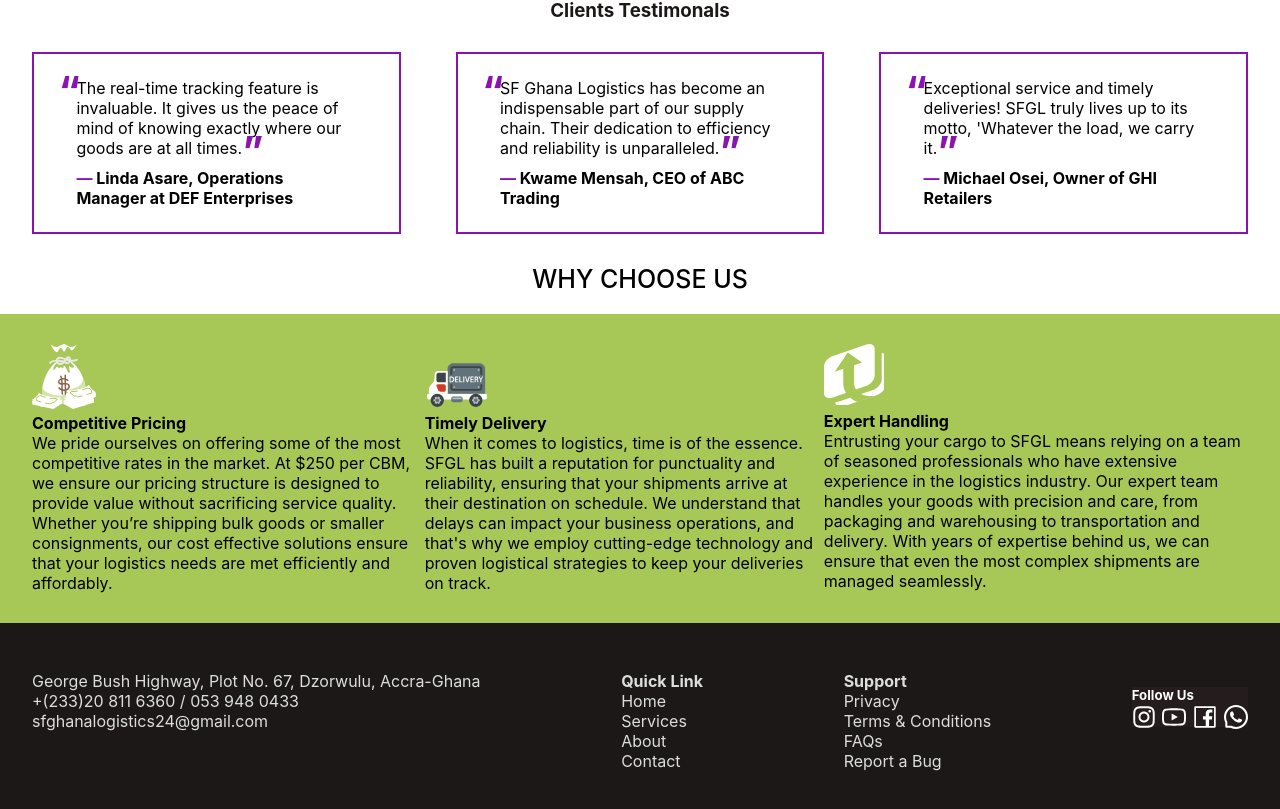
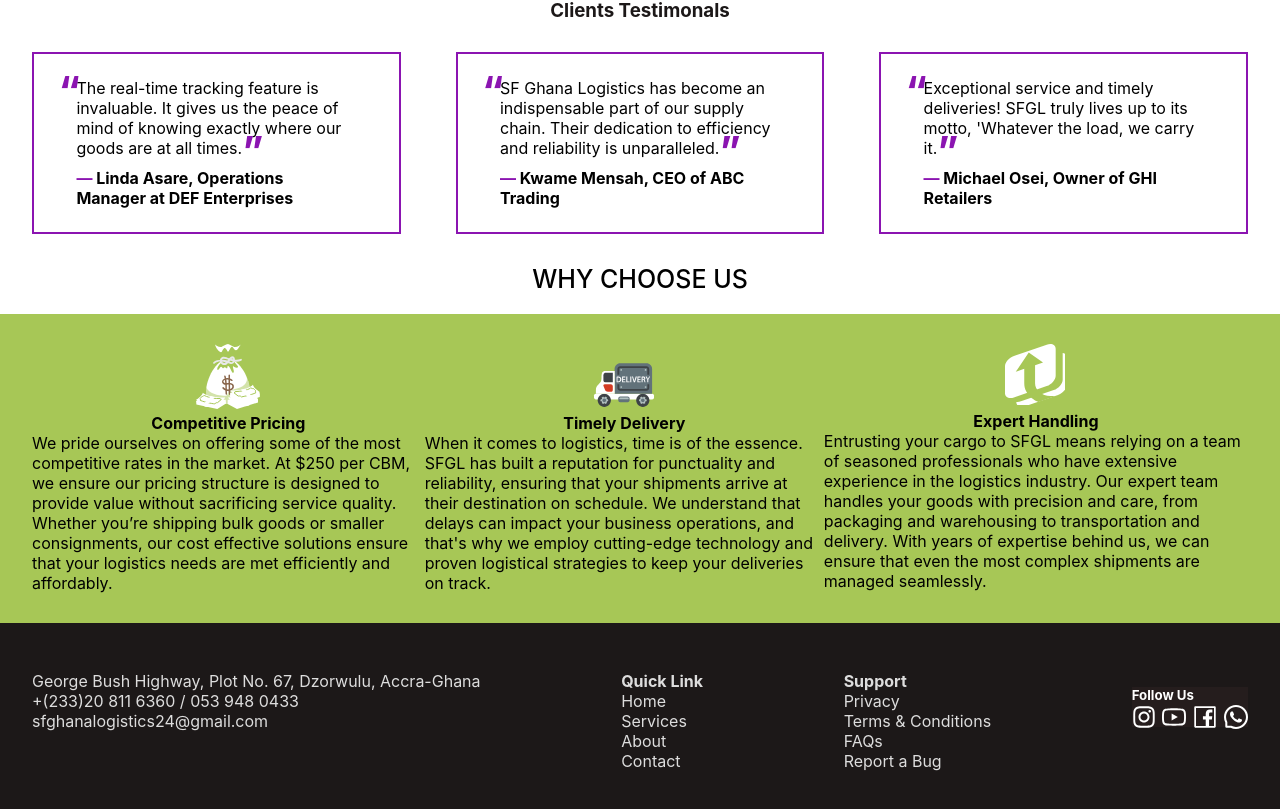
Before and after one commit to Akuafo-Patawah12/SGF-Logistics, a React (Create React App) app in the folder Client/: page / in a window 1280 px wide. Shown: the part 1370-2179 px from the top of the page. Built offline with nearby package versions, Linux system fonts and the light colour scheme; no server answers.

Commit message:
how it works update

```diff
--- /dev/null
+++ b/Client/src/Pages/Components/HowItWorksVideo.jsx
@@ -0,0 +1,18 @@
+import React from 'react'
+
+const HowItWorksVideo = () => {
+  return (
+    <div>
+        <video
+        src="./SFG_images/How_it_works.mp4"
+        autoPlay
+        loop
+        muted
+        controls
+        style={{ width: "100%", height: "auto" }}
+      />
+    </div>
+  )
+}
+
+export default HowItWorksVideo
--- a/Client/src/Pages/HomePage.jsx
+++ b/Client/src/Pages/HomePage.jsx
@@ -7,8 +7,9 @@ import MoneyIcon from "../Icons/MoneyIcon"
 import {LazyLoadImage} from "react-lazy-load-image-component"
 import 'react-lazy-load-image-component/src/effects/blur.css';
 import Authentication from "../Components/Authentication"
-import { LeftCircleFilled,PlayCircleFilled,RightCircleFilled } from '@ant-design/icons'
+import { CloseOutlined, LeftCircleFilled,PlayCircleFilled,RightCircleFilled } from '@ant-design/icons'
 import LiftIcon from '../Icons/LiftIcon'
+import HowItWorksVideo from './Components/HowItWorksVideo'
 const HomePage = ({setShowAuth,showAuth}) => {
   const socket1= useMemo(() => io("http://localhost:4040",{
     transports: ['websocket'],
@@ -147,7 +148,7 @@ useEffect(() => {
   }, [windowWidth]);
 
 
-
+  const [isVideo,setIsVideo] = useState(false)
 
 
   return (
@@ -173,7 +174,7 @@ useEffect(() => {
 
           <section style={{display:"flex",gap:"1rem"}}>
             <button className='btn'>Get A Quote</button>
-            <button style={{border: "#5cbbf1",background:"transparent",display:"flex",justifyContent:"center",alignItems:"center"}}><span style={{color:"#5cbbf1",fontSize:"x-large"}}><PlayCircleFilled /> </span><span style={{color:"white"}}>Home It Works?</span></button>
+            <button onClick={()=> setIsVideo(true)} style={{border: "#5cbbf1",background:"transparent",display:"flex",justifyContent:"center",alignItems:"center"}}><span style={{color:"#5cbbf1",fontSize:"x-large"}}><PlayCircleFilled /> </span><span style={{color:"white"}}>Home It Works?</span></button>
           </section>
           </div>
 
@@ -290,8 +291,8 @@ useEffect(() => {
        <p style={{marginInline:"auto" ,width:"fit-content",marginBlock:"20px",fontSize:"25px" ,fontWeight:"500"}}>WHY CHOOSE US</p>
        <section ref={sectionRef2} className={`why_choose_us ${isVisible ? 'fade-in' : ''}`} style={{animation:`${isVisible ? "0.3s width" :"0.3s width "}`}}>
            <div>
-            <MoneyIcon />
-              <h4>Competitive Pricing</h4>
+            <div style={{marginInline:"auto",width:"fit-content"}}><MoneyIcon /></div>
+              <h4 style={{marginInline:"auto",width:"fit-content"}}>Competitive Pricing</h4>
               <p >
                   We pride ourselves on offering some of the most competitive rates in the market. At $250
                   per CBM, we ensure our pricing structure is designed to provide value without sacrificing
@@ -300,8 +301,8 @@ useEffect(() => {
               </p>
            </div>
            <div>
-            <DeliveryIcon />
-           <h4>Timely Delivery</h4>
+            <div style={{marginInline:"auto",width:"fit-content"}}><DeliveryIcon /></div>
+           <h4 style={{marginInline:"auto",width:"fit-content"}}>Timely Delivery</h4>
               <p >
                 When it comes to logistics, time is of the essence. SFGL has built a reputation for
                 punctuality and reliability, ensuring that your shipments arrive at their destination on
@@ -311,8 +312,8 @@ useEffect(() => {
               </p>
            </div>
            <div>
-            <LiftIcon />
-           <h4>Expert Handling</h4>
+            <div style={{marginInline:"auto",width:"fit-content"}}><LiftIcon /></div>
+           <h4 style={{marginInline:"auto",width:"fit-content"}}>Expert Handling</h4>
               <p>
                 Entrusting your cargo to SFGL means relying on a team of seasoned professionals who
                 have extensive experience in the logistics industry. Our expert team handles your goods
@@ -322,6 +323,10 @@ useEffect(() => {
               </p>
            </div>
        </section>
+        {isVideo &&<div style={{position:"fixed",inset:"0",zIndex:"34",background:"rgb(0,0,0,0.8)",display:"flex",alignItems:"center",justifyContent:"center"}}>
+          <button onClick={()=> setIsVideo(false)} style={{background:"transparent",color:"#fff",border:"none",position:"absolute",top:"10px",right:"10px",fontSize:"30px"}}><CloseOutlined /></button>
+           <HowItWorksVideo />
+       </div>}
     </div>
   )
 }
```
Also changed, not shown: Client/vercel.json, 1 other file (tests, documents, lock files or other folders).
